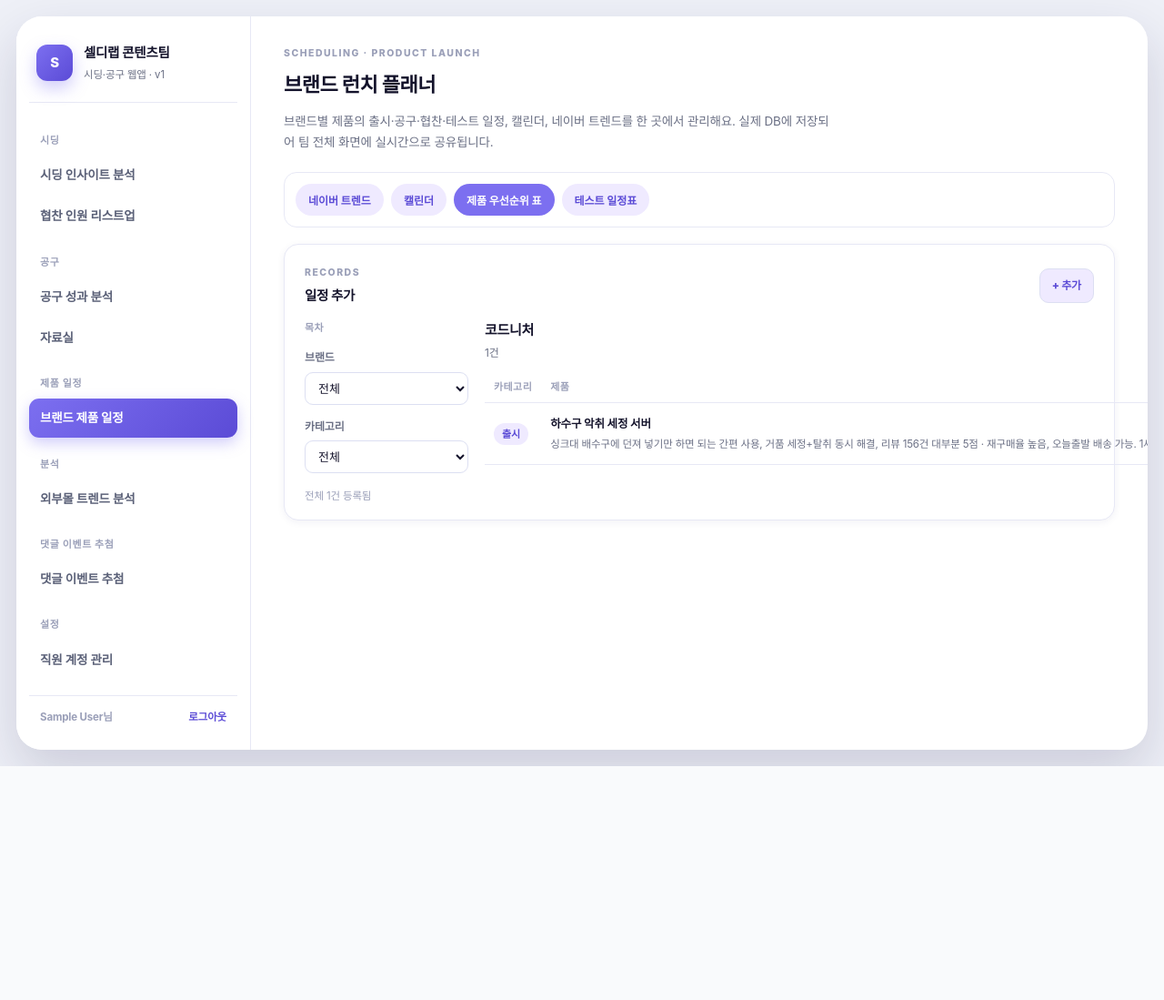
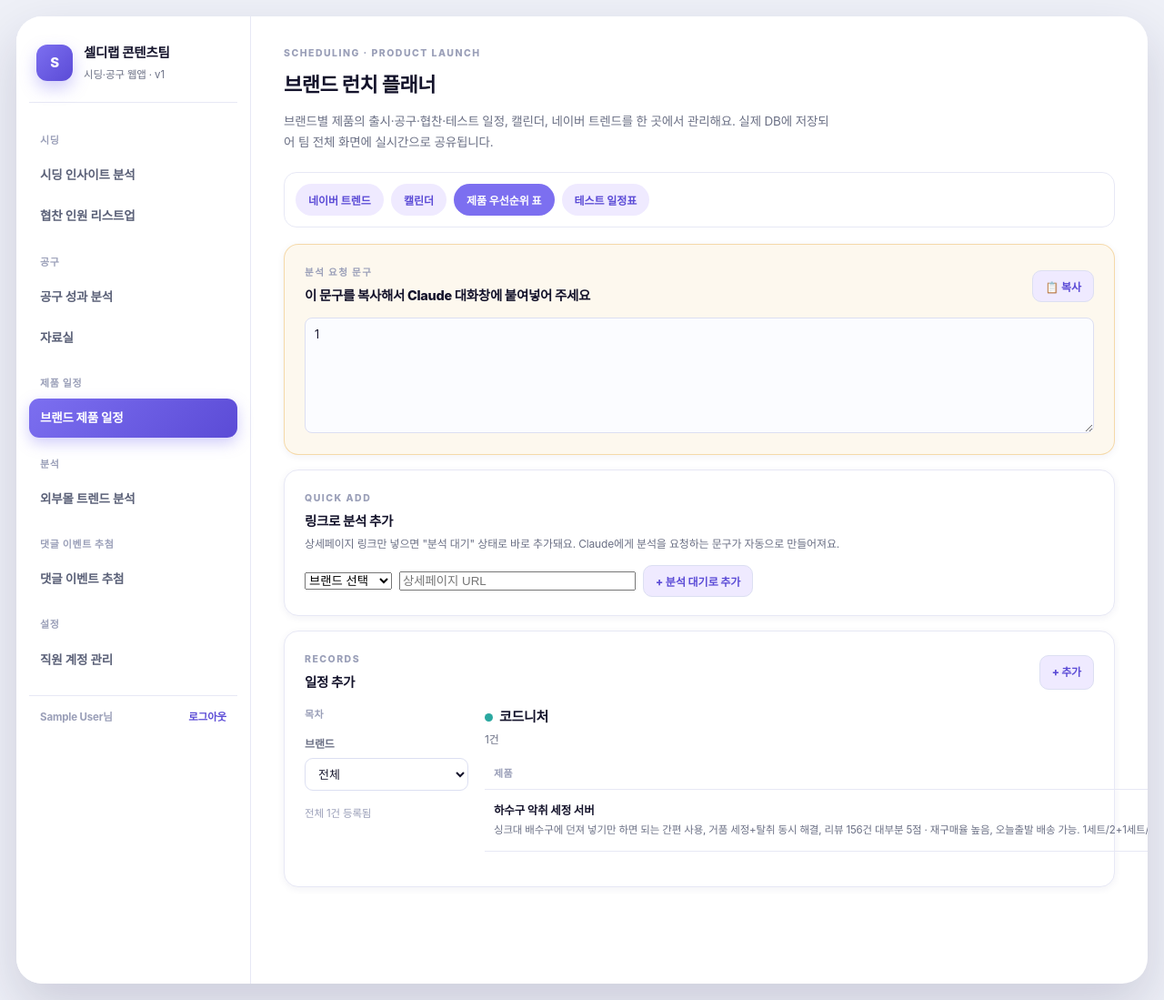
Before and after one commit to on960608/celdylab-webapp, a Flask app: page /schedule/ in a window 1280 px wide. Shown: the whole page at 91% size. Before the commit the page ends 842 px from the top, so only its background shows below. Run offline with Flask 3, Linux system fonts and the light colour scheme; the visitor is signed in with stand-in values (Sample User, id 1); data comes from the database, SQL or seed files in the repository; data that the repository does not hold is empty; some web fonts are replaced.

Commit message:
제품 우선순위 표 UI 전면 개편 — 링크 추가·재정렬·분석 대기 표시 (schedule.html)
- 카테고리 입력/필터 제거, 브랜드 필터만 유지
- '링크로 분석 추가' 퀵 폼 + 분석 요청 문구 복사 박스 추가
- 브랜드 그룹 헤더에 브랜드 색상 점 표시
- 우선순위 열에 ▲▼ 재정렬 버튼 추가
- 분석 대기 항목은 '분석 대기' 배지로 표시

```diff
--- a/celdylab-webapp/templates/schedule.html
+++ b/celdylab-webapp/templates/schedule.html
@@ -25,6 +25,8 @@
   .sch-cal-evt { font-size: 10px; font-weight: 700; padding: 2px 5px; border-radius: 5px; color: #fff; line-height: 1.35; overflow: hidden; text-overflow: ellipsis; white-space: nowrap; }
   .sch-cal-legend { display: flex; flex-wrap: wrap; gap: 12px; margin-top: 14px; font-size: 11.5px; color: var(--muted); }
   .sch-cal-legend span { display: inline-flex; align-items: center; }
+  .sch-reorder-btn { font-family: inherit; cursor: pointer; border: 1px solid var(--line2); background: var(--panel-soft); color: var(--muted); font-size: 9px; line-height: 1; padding: 2px 4px; border-radius: 4px; }
+  .sch-reorder-btn:hover { background: var(--accent-soft); color: var(--accent-deep); }
 </style>
 
 <div class="block-head">
@@ -136,6 +138,30 @@
 
   <!-- ============ 제품 우선순위 표 ============ -->
   <div class="step-guide active" data-step="products">
+    {% if link_prompt %}
+    <div class="chart-card" style="margin-bottom:16px;background:rgba(230,160,40,.08);border-color:rgba(230,160,40,.35)">
+      <div class="chart-card-head" style="align-items:center">
+        <div><div class="eyebrow" style="margin-bottom:4px">분석 요청 문구</div><h3>이 문구를 복사해서 Claude 대화창에 붙여넣어 주세요</h3></div>
+        <button type="button" class="refresh-btn" id="sch-copy-prompt-btn">📋 복사</button>
+      </div>
+      <textarea id="sch-link-prompt" readonly rows="7" style="width:100%;margin-top:8px;font-family:inherit;font-size:12.5px;padding:10px;border-radius:8px;border:1px solid var(--line2);background:var(--panel-soft);color:var(--ink);resize:vertical">{{ link_prompt }}</textarea>
+    </div>
+    {% endif %}
+
+    <div class="chart-card" style="margin-bottom:16px">
+      <div class="chart-card-head" style="align-items:center">
+        <div><div class="eyebrow" style="margin-bottom:4px">QUICK ADD</div><h3>링크로 분석 추가</h3><div class="unit">상세페이지 링크만 넣으면 "분석 대기" 상태로 바로 추가돼요. Claude에게 분석을 요청하는 문구가 자동으로 만들어져요.</div></div>
+        <form method="post" action="{{ url_for('schedule.products_link_add') }}" style="display:flex;gap:8px;align-items:center">
+          <select name="brand" required>
+            <option value="">브랜드 선택</option>
+            {% for b in brands %}<option>{{ b }}</option>{% endfor %}
+          </select>
+          <input name="link" type="url" required placeholder="상세페이지 URL" style="min-width:260px">
+          <button class="refresh-btn" type="submit">+ 분석 대기로 추가</button>
+        </form>
+      </div>
+    </div>
+
     <div class="chart-card" style="margin-bottom:16px">
       <div class="chart-card-head" style="align-items:center">
         <div><div class="eyebrow" style="margin-bottom:4px">RECORDS</div><h3>일정 추가</h3></div>
@@ -148,9 +174,6 @@
               </select>
             </label>
             <label>제품명 <span style="color:var(--down)">*</span><input name="name" required placeholder="예: 하수구 악취 세정 서버"></label>
-            <label>카테고리 <span style="font-weight:400;color:var(--muted2)">(자유 입력)</span>
-              <input name="category" list="categoryOptions" placeholder="예: 출시, 협찬, 공구, 테스트">
-            </label>
             <label>일정 (오픈 예정일)<input name="date" type="date"></label>
             <label>우선순위 <span style="font-weight:400;color:var(--muted2)">(숫자가 작을수록 우선)</span><input name="priority" type="number" min="1" step="1"></label>
             <label class="ins-wide">제품 링크<input name="link" type="url" placeholder="상세페이지 URL (선택)"></label>
@@ -172,10 +195,6 @@
         </details>
       </div>
 
-      <datalist id="categoryOptions">
-        {% for c in suggested_categories %}<option value="{{ c }}">{% endfor %}
-      </datalist>
-
       <div class="ins-toc-grid" style="display:grid;grid-template-columns:180px 1fr;gap:18px;margin-top:14px">
         <form method="get" class="ins-toc">
           <div class="ins-toc-title">목차</div>
@@ -185,34 +204,39 @@
               {% for b in brands %}<option value="{{ b }}" {{ 'selected' if brand==b }}>{{ b }}</option>{% endfor %}
             </select>
           </label>
-          <label>카테고리
-            <select name="category" onchange="this.form.submit()">
-              <option value="">전체</option>
-              {% for c in categories %}<option value="{{ c }}" {{ 'selected' if category==c }}>{{ c }}</option>{% endfor %}
-            </select>
-          </label>
           <div class="ins-toc-count">전체 {{ count }}건 등록됨</div>
         </form>
 
         <div>
           {% for g in groups %}
             <div class="brand-group" style="margin-bottom:22px">
-              <div class="chart-card-head" style="margin-bottom:8px"><div><h3 style="font-size:15px">{{ g.name }}</h3><div class="unit">{{ g.rows|length }}건</div></div></div>
+              <div class="chart-card-head" style="margin-bottom:8px">
+                <div>
+                  <h3 style="font-size:15px"><span class="sch-brand-dot" style="background:{{ brand_colors.get(g.name, 'var(--muted2)') }}"></span>{{ g.name }}</h3>
+                  <div class="unit">{{ g.rows|length }}건</div>
+                </div>
+              </div>
               <div class="chart-svg-wrap">
                 <table class="data-table">
                   <thead><tr>
-                    <th>카테고리</th><th>제품</th><th>일정</th><th>우선순위</th><th>판매 시기</th><th>공구 시기</th><th>협찬</th><th>링크</th><th></th>
+                    <th>제품</th><th>일정</th><th>우선순위</th><th>판매 시기</th><th>공구 시기</th><th>협찬</th><th>링크</th><th></th>
                   </tr></thead>
                   <tbody>
                     {% for it in g.rows %}
                     <tr>
-                      <td>{% if it.category %}<span class="ins-badge contact">{{ it.category }}</span>{% else %}-{% endif %}</td>
                       <td>
                         <div class="cell-primary">{{ it.name }}</div>
-                        {% if it.selling %}<div class="cell-sub">{{ it.selling }}</div>{% endif %}
+                        {% if it.pending_analysis %}<div class="cell-sub"><span class="ins-badge warn">분석 대기</span></div>
+                        {% elif it.selling %}<div class="cell-sub">{{ it.selling }}</div>{% endif %}
                       </td>
                       <td>{{ it.date or '-' }}</td>
-                      <td>{{ it.priority if it.priority is not none else '-' }}</td>
+                      <td style="white-space:nowrap">
+                        {{ it.priority if it.priority is not none else '-' }}
+                        <span style="display:inline-flex;flex-direction:column;vertical-align:middle;margin-left:4px">
+                          <form method="post" action="{{ url_for('schedule.reorder', item_id=it.id) }}"><input type="hidden" name="direction" value="up"><button type="submit" class="sch-reorder-btn" title="우선순위 올리기">▲</button></form>
+                          <form method="post" action="{{ url_for('schedule.reorder', item_id=it.id) }}"><input type="hidden" name="direction" value="down"><button type="submit" class="sch-reorder-btn" title="우선순위 내리기">▼</button></form>
+                        </span>
+                      </td>
                       <td>{{ it.timing or '-' }}</td>
                       <td>{{ it.group_buy_period or '-' }}</td>
                       <td>
@@ -232,7 +256,6 @@
                               </select>
                             </label>
                             <label>제품명 <span style="color:var(--down)">*</span><input name="name" required value="{{ it.name }}"></label>
-                            <label>카테고리<input name="category" list="categoryOptions" value="{{ it.category }}"></label>
                             <label>일정<input name="date" type="date" value="{{ it.date }}"></label>
                             <label>우선순위<input name="priority" type="number" min="1" step="1" value="{{ it.priority if it.priority is not none else '' }}"></label>
                             <label class="ins-wide">제품 링크<input name="link" type="url" value="{{ it.link }}"></label>
@@ -331,6 +354,30 @@
   }
   bindTabs("sch-main-tabs", ".subtab", ".step-guide", "step");
 
+  // ---------- 링크로 분석 추가: 요청 문구 복사 ----------
+  var copyBtn = document.getElementById("sch-copy-prompt-btn");
+  if (copyBtn) {
+    copyBtn.addEventListener("click", function () {
+      var ta = document.getElementById("sch-link-prompt");
+      var text = ta ? ta.value : "";
+      var done = function () {
+        copyBtn.textContent = "✓ 복사됨";
+        setTimeout(function () { copyBtn.textContent = "📋 복사"; }, 1500);
+      };
+      if (navigator.clipboard && navigator.clipboard.writeText) {
+        navigator.clipboard.writeText(text).then(done, function () {
+          ta.select();
+          document.execCommand("copy");
+          done();
+        });
+      } else {
+        ta.select();
+        document.execCommand("copy");
+        done();
+      }
+    });
+  }
+
   // ---------- 캘린더 ----------
   var calEvents = {{ calendar_events_json | safe }};
   var brandColors = {{ brand_colors_json | safe }};
```
